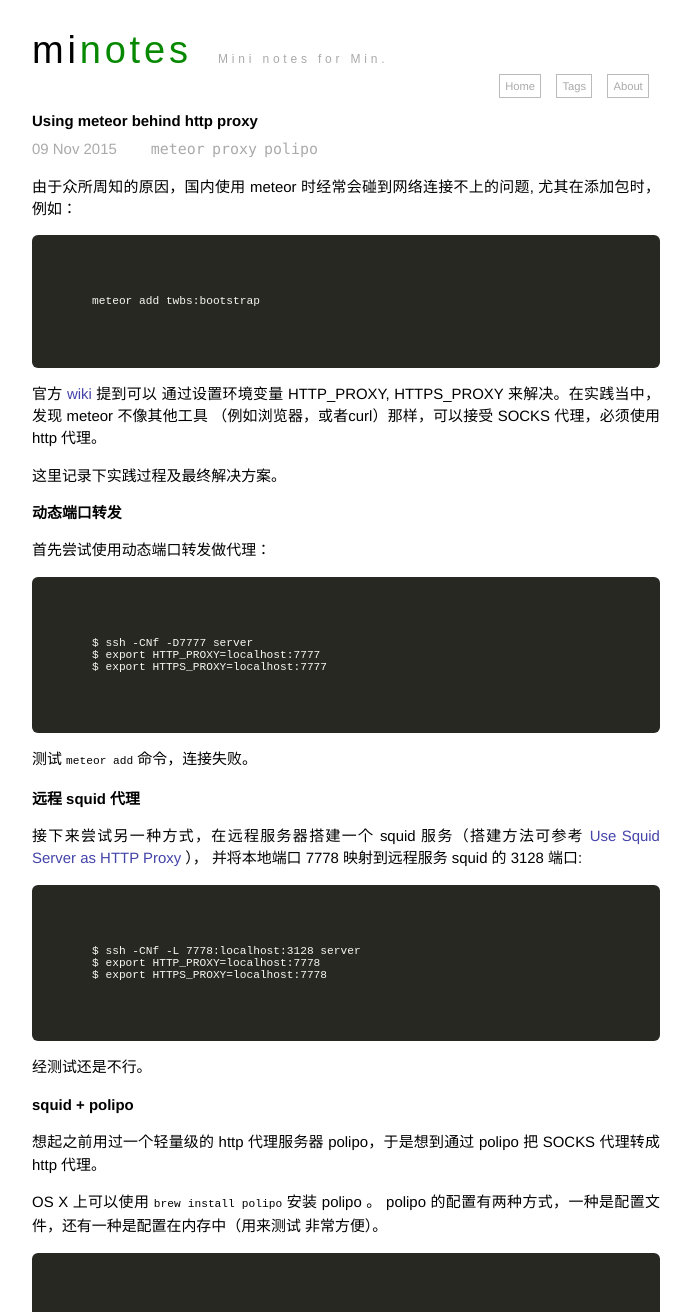
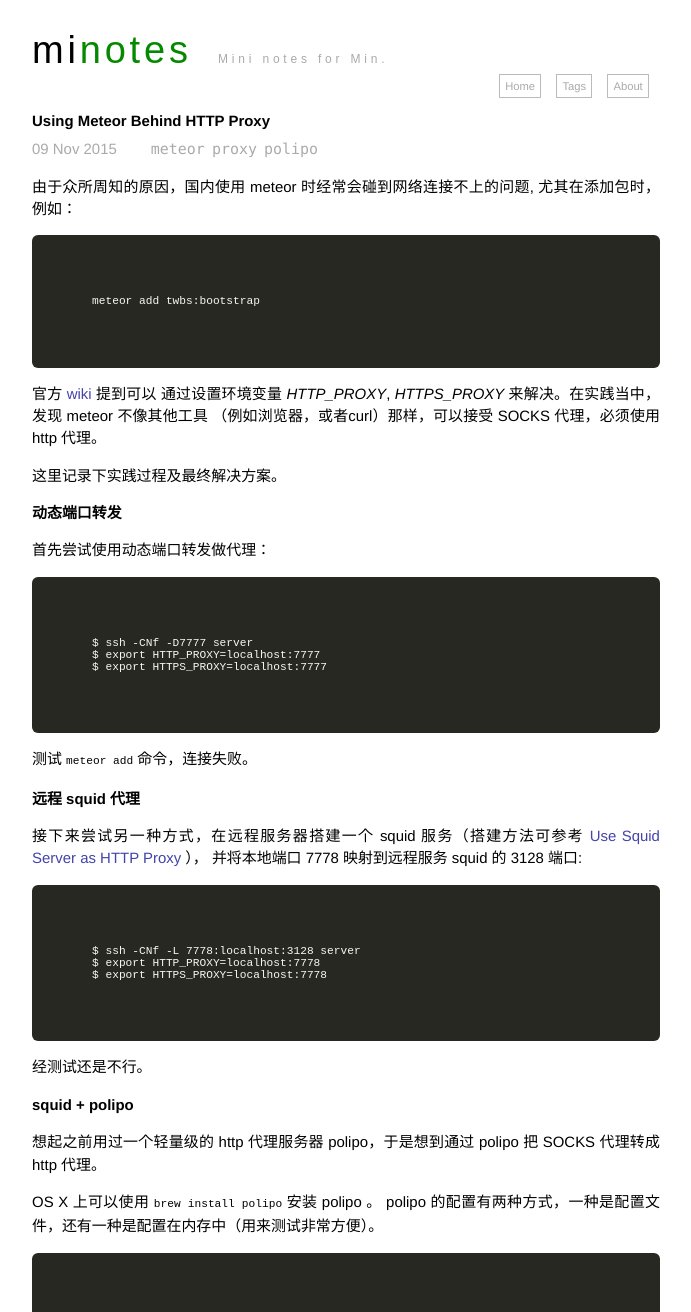
Before and after one commit to mindeng/mindeng.github.io, a Jekyll site: the page built from _posts/2016-02-06-using-meteor-behind-proxy.markdown, in a window 1280 px wide. Shown: the top 1312 px of the page, without its empty margins (294-985 px from the left). Built offline with Jekyll 4.4.1, drawn with Linux system fonts in a browser that asks for light colours; Markdown is read by kramdown in place of the engine named in the settings.

````diff
--- a/_posts/2016-02-06-using-meteor-behind-proxy.markdown
+++ b/_posts/2016-02-06-using-meteor-behind-proxy.markdown
@@ -1,6 +1,6 @@
 ---
 layout: post
-title:  "Using meteor behind http proxy"
+title:  "Using Meteor Behind HTTP Proxy"
 date:   2015-11-09
 tags:   [meteor, proxy, polipo]
 ---
@@ -12,7 +12,7 @@ meteor add twbs:bootstrap
 ```
 
 官方 [wiki](https://github.com/meteor/meteor/wiki/Using-Meteor-behind-a-proxy) 提到可以
-通过设置环境变量 HTTP_PROXY, HTTPS_PROXY 来解决。在实践当中，发现 meteor 不像其他工具
+通过设置环境变量 *HTTP_PROXY*, *HTTPS_PROXY* 来解决。在实践当中，发现 meteor 不像其他工具
 （例如浏览器，或者curl）那样，可以接受 SOCKS 代理，必须使用 http 代理。
 
 这里记录下实践过程及最终解决方案。
@@ -34,7 +34,7 @@ $ export HTTPS_PROXY=localhost:7777
 =================
 
 接下来尝试另一种方式，在远程服务器搭建一个 squid 服务（搭建方法可参考
-[Use Squid Server as HTTP Proxy](http://www.minotes.net/notes/45/) ），
+[Use Squid Server as HTTP Proxy](http://www.minotes.net/notes/45) ），
 并将本地端口 7778 映射到远程服务 squid 的 3128 端口:
 
 ```
@@ -52,8 +52,7 @@ squid + polipo
 polipo 把 SOCKS 代理转成 http 代理。
 
 OS X 上可以使用 `brew install polipo` 安装 polipo 。
-polipo 的配置有两种方式，一种是配置文件，还有一种是配置在内存中（用来测试
-非常方便）。
+polipo 的配置有两种方式，一种是配置文件，还有一种是配置在内存中（用来测试非常方便）。
 
 ```
 $ ssh -CNf -D7777 server
````
